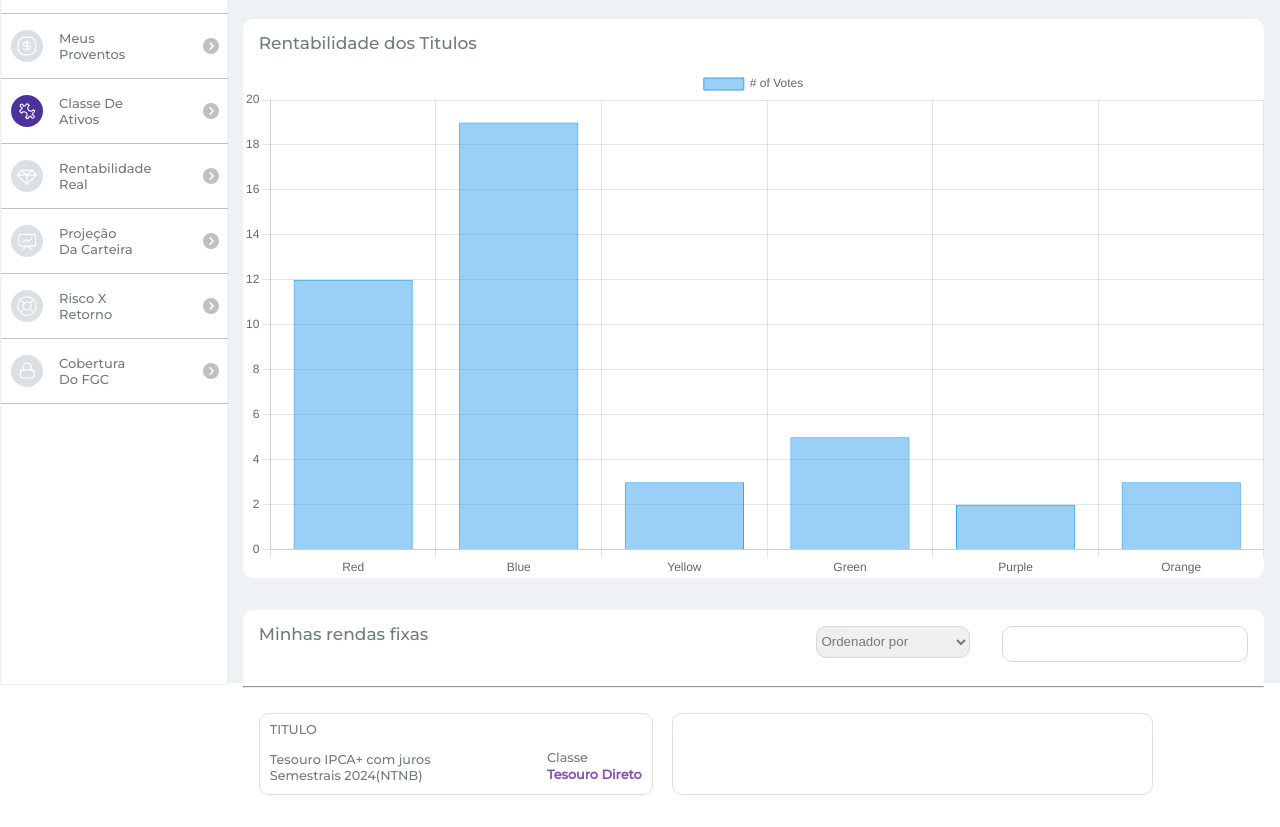
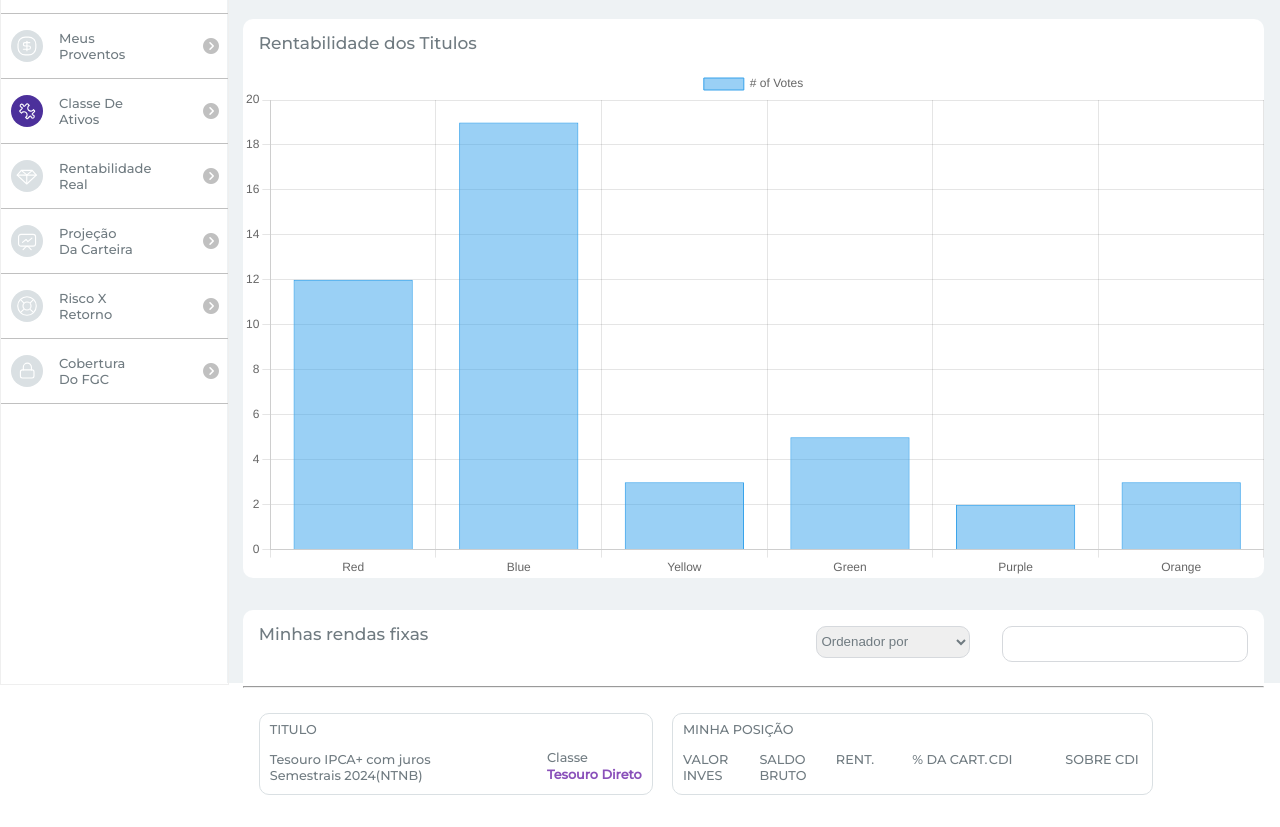
Before and after one commit to vsribeiro19/desafio-frontend-kinvo, a website: page index.html in a window 1280 px wide. Shown: the part 215-1042 px from the top of the page. Drawn offline with nearby package versions, Linux system fonts and the light colour scheme.

Commit message:
feat: Adicionar informações de valores no card Minha Posição

```diff
--- a/index.html
+++ b/index.html
@@ -220,6 +220,15 @@
                             </ul>
                         </div>
                         <div class="card-titulo-posicao">
+                            <span class="text-uppercase">Minha posição</span>
+                            <ul class="informacoes-card-titulo">
+                                <li class="text-uppercase">Valor inves</li>
+                                <li class="text-uppercase">Saldo bruto</li>
+                                <li class="text-uppercase">Rent.</li>
+                                <li class="text-uppercase">% da cart.</li>
+                                <li class="text-uppercase">CDI</li>
+                                <li class="text-uppercase">Sobre CDI</li>
+                            </ul>
                         </div>
                     </div>
                 </section>
```
